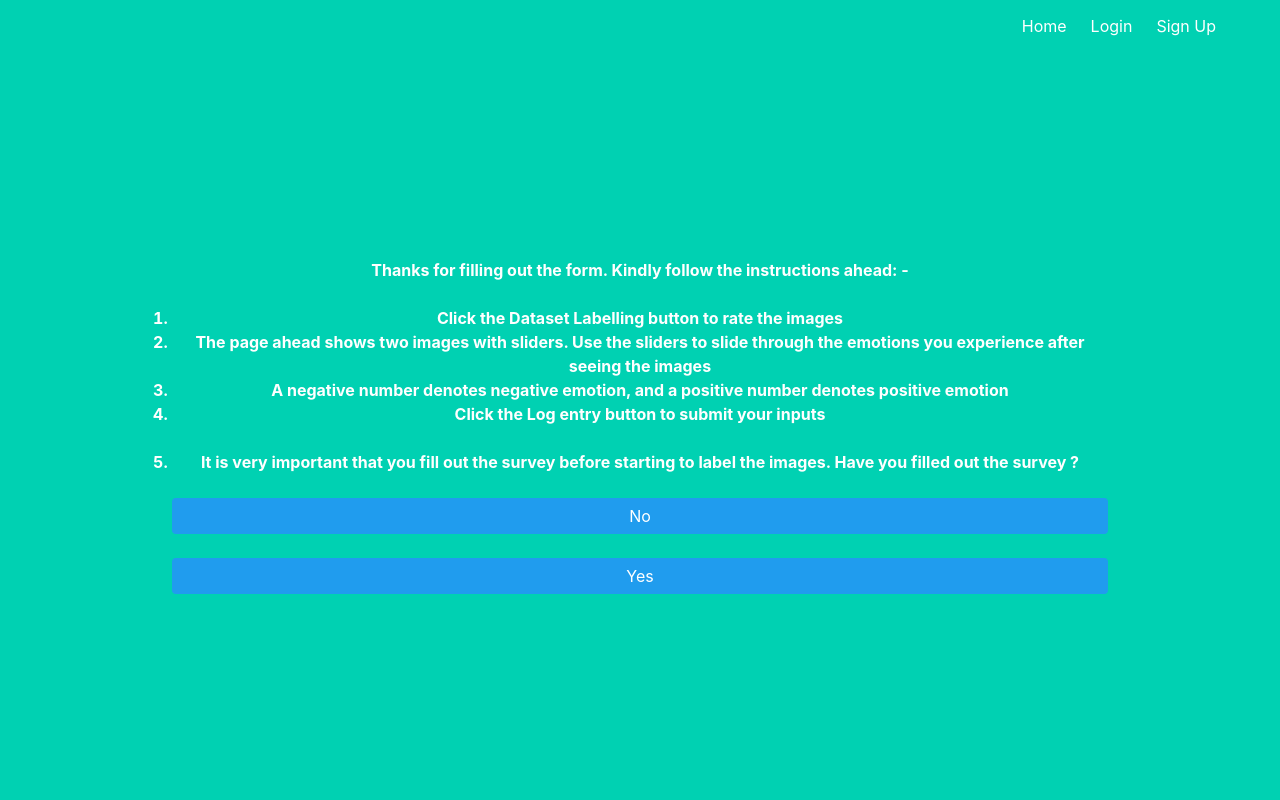
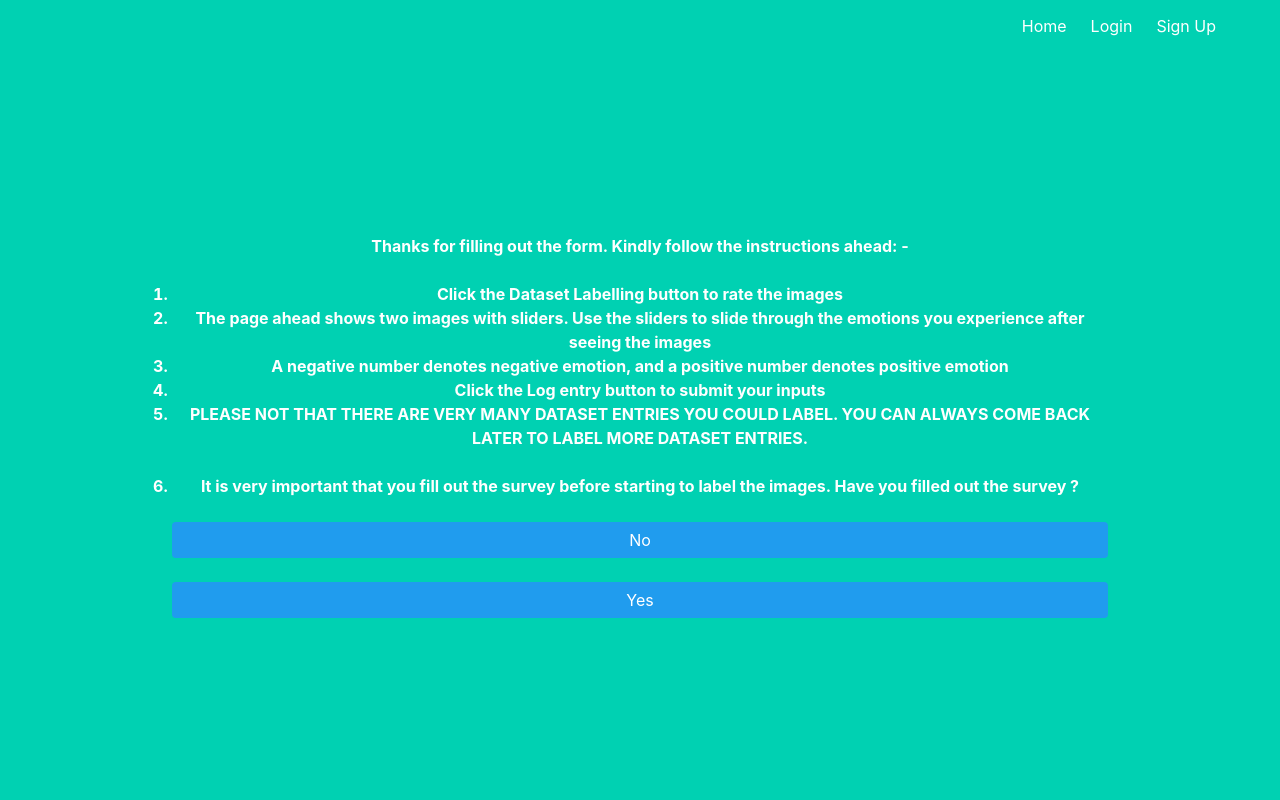
Before and after one commit to manumhp/dataset-labelling-app, a Python web app: template templates/labelling_instructions.html in a window 1280 px wide. Run offline with Jinja, Linux system fonts and the light colour scheme; the template is opened without the code that fills it, so the values that code supplies are empty.

Commit message:
add additional instruction to the labelling instructions

```diff
--- a/templates/labelling_instructions.html
+++ b/templates/labelling_instructions.html
@@ -16,6 +16,8 @@
         <li>The page ahead shows two images with sliders. Use the sliders to slide through the emotions you experience after seeing the images </li>
         <li>A negative number denotes negative emotion, and a positive number denotes positive emotion </li>
         <li>Click the Log entry button to submit your inputs </li>
+        <li><strong><italic>PLEASE NOT THAT THERE ARE VERY MANY DATASET ENTRIES YOU COULD LABEL. YOU CAN ALWAYS COME BACK LATER TO LABEL MORE DATASET ENTRIES. </italic></strong></li>
+        <!-- <li>There will be multiple pairs of images shown that you can rate. You can label some now and continue labelling them later ...</li> -->
         <br>
         <li><italic>It is very important that you fill out the survey before starting to label the images. Have you filled out the survey ? </italic> </li>
         </ol>
```
